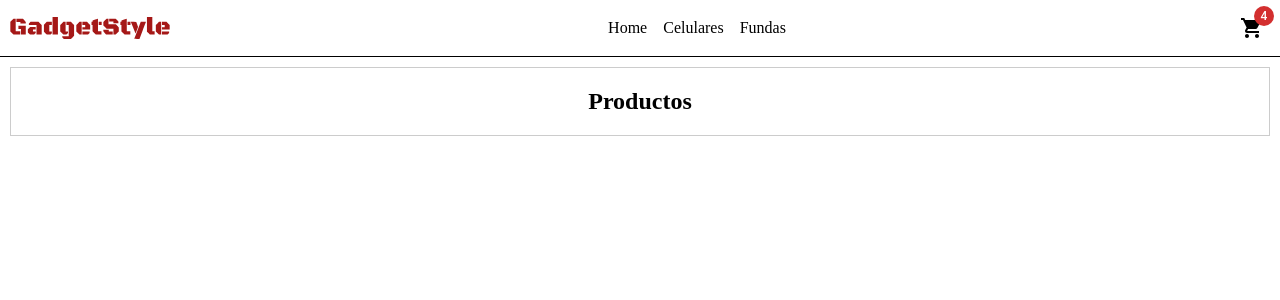
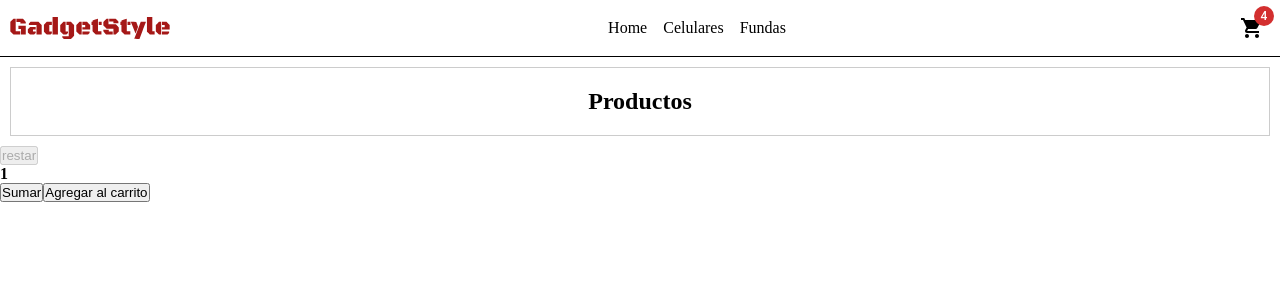
Before and after one commit to San2407/React-GadgetStyle, a React (Vite) app: page / in a window 1280 px wide. Shown: the top 300 px of the page. Built offline with nearby package versions, Linux system fonts and the light colour scheme.

Commit message:
Se instalo react-router-dom y se agrego la estructura inicial del ItemCount

```diff
--- a/package.json
+++ b/package.json
@@ -16,7 +16,8 @@
     "@mui/material": "^5.15.7",
     "react": "^18.2.0",
     "react-dom": "^18.2.0",
-    "react-icons": "^5.0.1"
+    "react-icons": "^5.0.1",
+    "react-router-dom": "^6.22.1"
   },
   "devDependencies": {
     "@types/react": "^18.2.43",
--- a/src/App.jsx
+++ b/src/App.jsx
@@ -1,13 +1,15 @@
-import Navbar from "./components/layout/Navbar"
-import ItemListContainer from "./components/pages/ItemListContainer"
+import ItemCountContainer from "./components/common/ItemCount/ItemCountContainer";
+import Navbar from "./components/layout/Navbar";
+import ItemListContainer from "./components/pages/ItemListContainer";
 
 function App() {
   return (
-    <div>
+    <>
       <Navbar />
-      <ItemListContainer greeting={"Productos"}/>
-    </div>
-  )
+      <ItemListContainer greeting={"Productos"} />
+      <ItemCountContainer />
+    </>
+  );
 }
 
-export default App
+export default App;
--- /dev/null
+++ b/src/components/common/ItemCount/ItemCount.jsx
@@ -0,0 +1,14 @@
+const ItemCount = ({ counter, addOne, subOne }) => {
+  return (
+    <div>
+      <button onClick={subOne} disabled={counter === 1 ? true : false}>
+        restar
+      </button>
+      <h4>{counter}</h4>
+      <button onClick={addOne}>Sumar</button>
+      <button>Agregar al carrito</button>
+    </div>
+  );
+};
+
+export default ItemCount;
--- /dev/null
+++ b/src/components/common/ItemCount/ItemCountContainer.jsx
@@ -0,0 +1,20 @@
+import { useState } from "react";
+import ItemCount from "./itemCount";
+
+const ItemCountContainer = (/* poner stock del asyncMock*/) => {
+  const [count, setCounter] = useState(1);
+
+  const sumar = () => {
+    if (count < 5 /* poner stock del asyncMock*/) {
+      setCounter(count + 1);
+    }
+  };
+  const restar = () => {
+    if (count > 1) {
+      setCounter(count - 1);
+    }
+  };
+  return <ItemCount counter={count} addOne={sumar} subOne={restar} />;
+};
+
+export default ItemCountContainer;
```
Also changed, not shown: .eslintrc.cjs, 1 other file (tests, documents, lock files or other folders).
